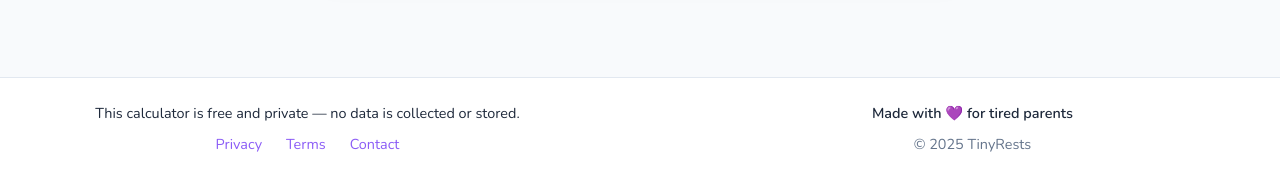
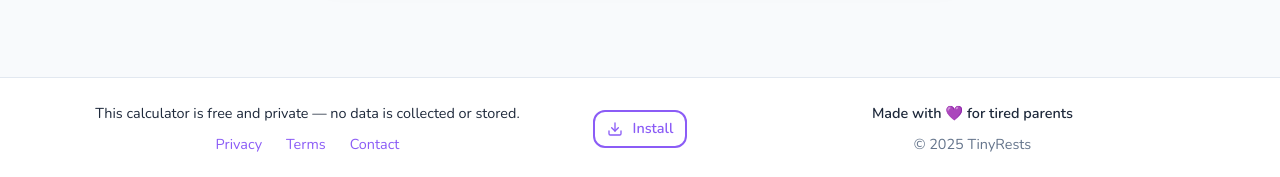
Before and after one commit to IUshakovsky/NapCalc, a Jekyll site: the page built from index.html, in a window 1280 px wide. Shown: the part 1715-1892 px from the top of the page. Built offline with Jekyll 4.4.1, drawn with Linux system fonts in a browser that asks for light colours.

Commit message:
renamed button to Install

```diff
--- a/_layouts/default.html
+++ b/_layouts/default.html
@@ -92,8 +92,14 @@
         <!-- Install App Button -->
         <div id="installContainer" class="col-md-2 text-center">
           <button id="installApp" class="install-app-btn btn btn-outline-primary" style="display: none;">
-            <span class="install-icon">↓</span>
-            Add to home
+            <span class="install-icon">
+              <svg xmlns="http://www.w3.org/2000/svg" width="16" height="16" viewBox="0 0 24 24" fill="none" stroke="currentColor" stroke-width="2" stroke-linecap="round" stroke-linejoin="round">
+                <path d="M21 15v4a2 2 0 0 1-2 2H5a2 2 0 0 1-2-2v-4"></path>
+                <polyline points="7 10 12 15 17 10"></polyline>
+                <line x1="12" y1="15" x2="12" y2="3"></line>
+              </svg>
+            </span>
+            Install
           </button>
         </div>
 
--- a/assets/css/install-button.css
+++ b/assets/css/install-button.css
@@ -29,10 +29,20 @@
 }
 
 .install-icon {
-  font-size: 1.2em;
-  font-weight: bold;
-  line-height: 1;
-  margin-right: 2px;
+  display: inline-flex;
+  align-items: center;
+  justify-content: center;
+  margin-right: 4px;
+  line-height: 0;
+}
+
+.install-icon svg {
+  color: var(--primary);
+  transition: all 0.3s var(--animation-timing);
+}
+
+.install-app-btn:hover .install-icon svg {
+  color: white;
 }
 
 /* Dark mode adjustments for install button */
--- a/assets/js/install.js
+++ b/assets/js/install.js
@@ -3,7 +3,7 @@ const installButton = document.getElementById('installApp');
 const installContainer = document.getElementById('installContainer');
 
 // Development mode - set to true to force show the install button
-const devMode = false;
+const devMode = true;
 
 // Hide the install button initially (unless in dev mode)
 if (installButton) {
```
